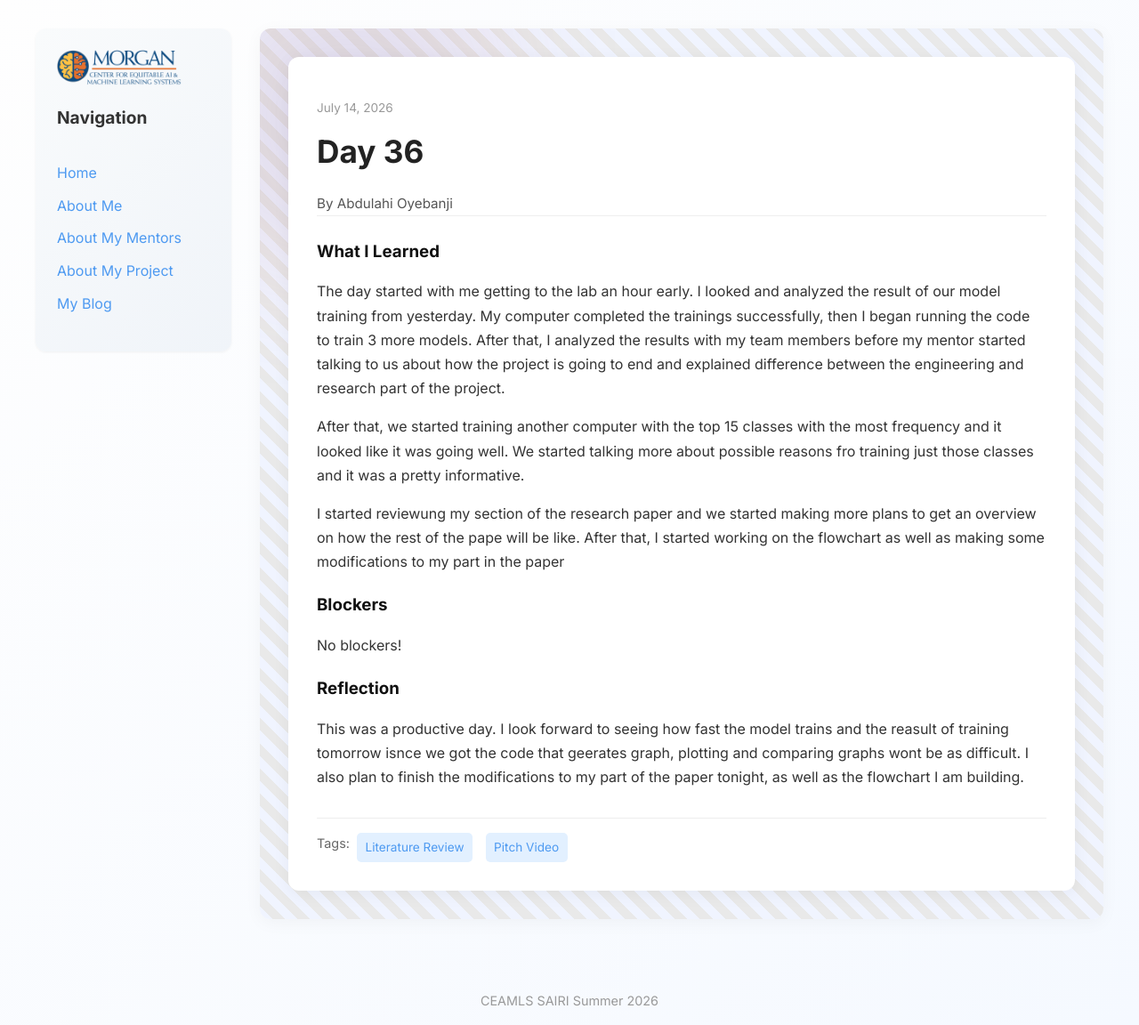
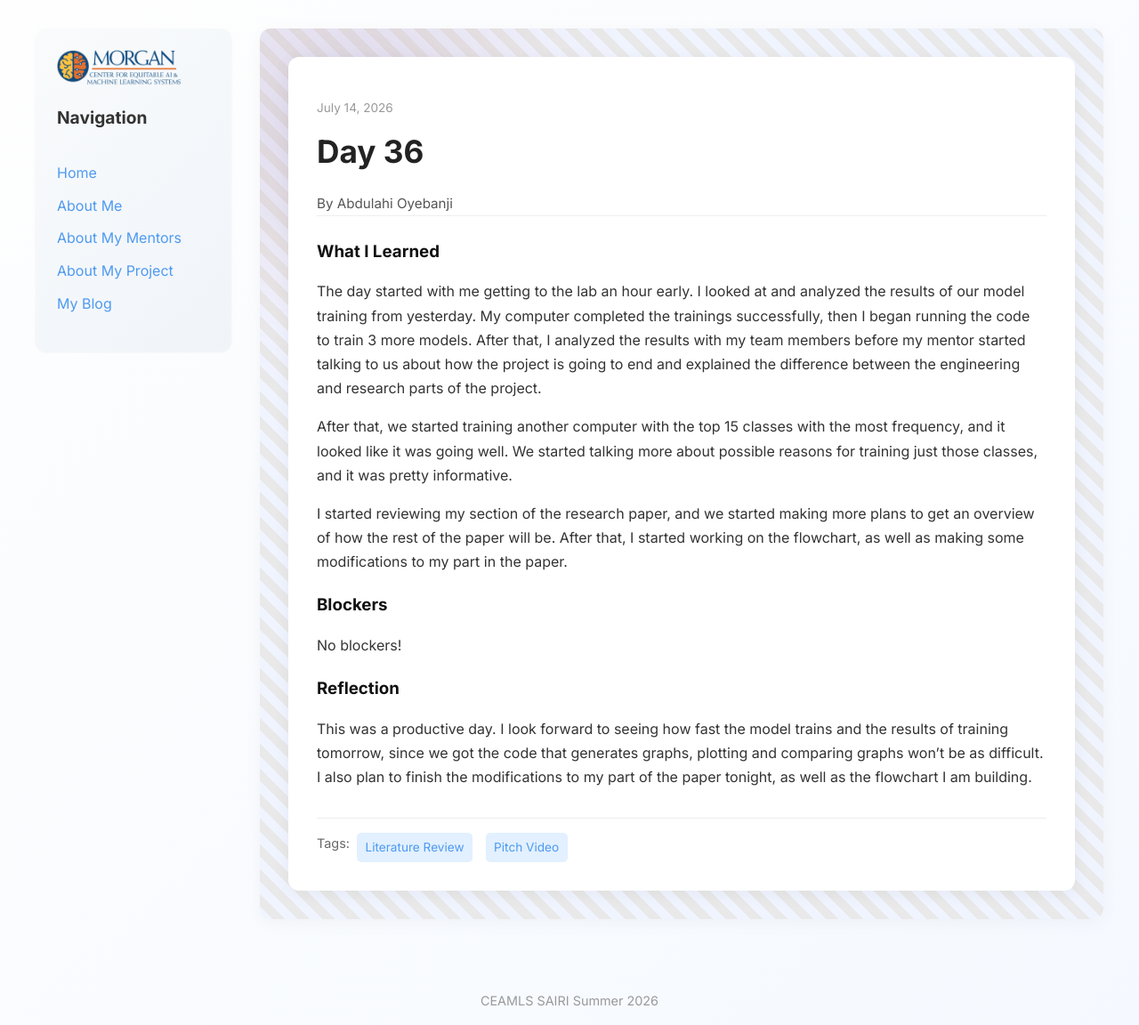
Before and after one commit to abdulahi-banji/abdulahi-banjiceamls26.github.io, a Jekyll site: the page built from _posts/2026-07-14-day-36.md, in a window 1280 px wide. Shown: the whole page at 89% size. Built offline with Jekyll 4.4.1, drawn with Linux system fonts in a browser that asks for light colours.

Commit message:
day 36 final

```diff
--- a/_posts/2026-07-14-day-36.md
+++ b/_posts/2026-07-14-day-36.md
@@ -7,15 +7,15 @@ tags: ["Literature Review", "Pitch Video"]
 
 
 what_i_learned: |
-  The day started with me getting to the lab an hour early. I looked and analyzed the result of our model training from yesterday. My computer completed the trainings successfully, then I began running the code to train 3 more models. After that, I analyzed the results with my team members before my mentor started talking to us about how the project is going to end and explained difference between the engineering and research part of the project.
+  The day started with me getting to the lab an hour early. I looked at and analyzed the results of our model training from yesterday. My computer completed the trainings successfully, then I began running the code to train 3 more models. After that, I analyzed the results with my team members before my mentor started talking to us about how the project is going to end and explained the difference between the engineering and research parts of the project.
 
-  After that, we started training another computer with the top 15 classes with the most frequency and it looked like it was going well. We started talking more about possible reasons fro training just those classes and it was a pretty informative.
+  After that, we started training another computer with the top 15 classes with the most frequency, and it looked like it was going well. We started talking more about possible reasons for training just those classes, and it was pretty informative.
 
-  I started reviewung my section of the research paper and we started making more plans to get an overview on how the rest of the pape will be like. After that, I started working on the flowchart as well as making some modifications to my part in the paper
+  I started reviewing my section of the research paper, and we started making more plans to get an overview of how the rest of the paper will be. After that, I started working on the flowchart, as well as making some modifications to my part in the paper.
 
 blockers: |
   No blockers!
 
 reflection: |
-  This was a productive day. I look forward to seeing how fast the model trains and the reasult of training tomorrow isnce we got the code that geerates graph, plotting and comparing graphs wont be as difficult. I also plan to finish the modifications to my part of the paper tonight, as well as the flowchart I am building.
+  This was a productive day. I look forward to seeing how fast the model trains and the results of training tomorrow, since we got the code that generates graphs, plotting and comparing graphs won't be as difficult. I also plan to finish the modifications to my part of the paper tonight, as well as the flowchart I am building.
 ---
```
